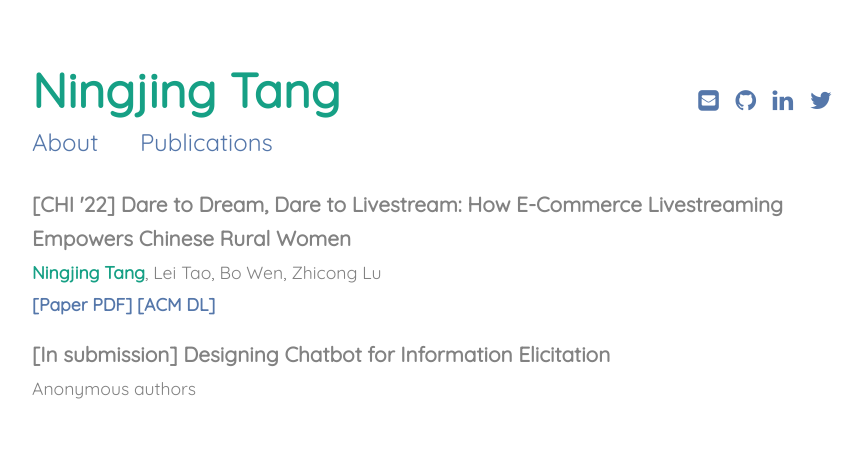
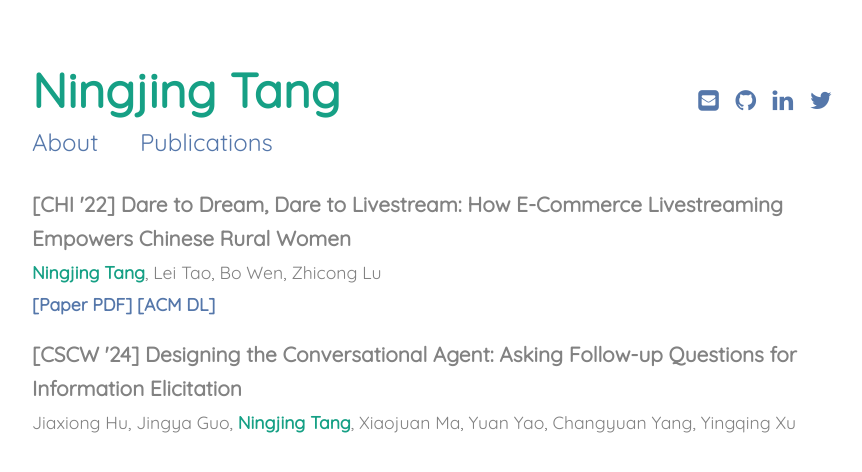
Before and after one commit to EvaaaaTang/evatang.github.io, a Jekyll site: the page built from pub.md, in a window 1280 px wide. Shown: the top 472 px of the page, without its empty margins (208-1070 px from the left). Built offline with Jekyll 4.4.1, drawn with Linux system fonts in a browser that asks for light colours.

Commit message:
changed pub records

```diff
--- a/pub.md
+++ b/pub.md
@@ -21,9 +21,9 @@ layout: page
 </li>
 
 <li class="post-teaser">
-<span class="post-teaser__title">[In submission] Designing Chatbot for Information Elicitation</span>
+<span class="post-teaser__title">[CSCW '24] Designing the Conversational Agent: Asking Follow-up Questions for Information Elicitation</span>
 <p class="pub__author">
-Anonymous authors
+Jiaxiong Hu, Jingya Guo, <strong>Ningjing Tang</strong>, Xiaojuan Ma, Yuan Yao, Changyuan Yang, Yingqing Xu
 </p>
 </li>
 </ul>
```
